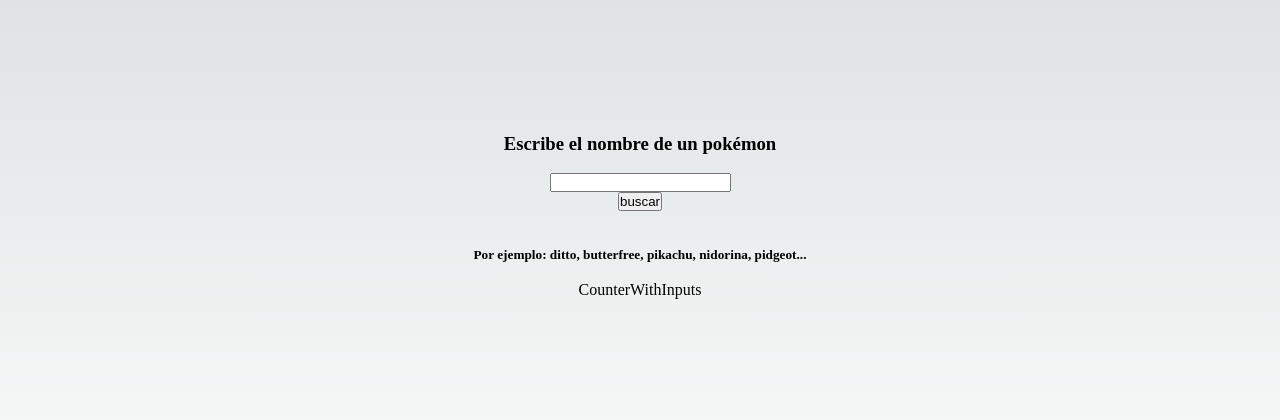
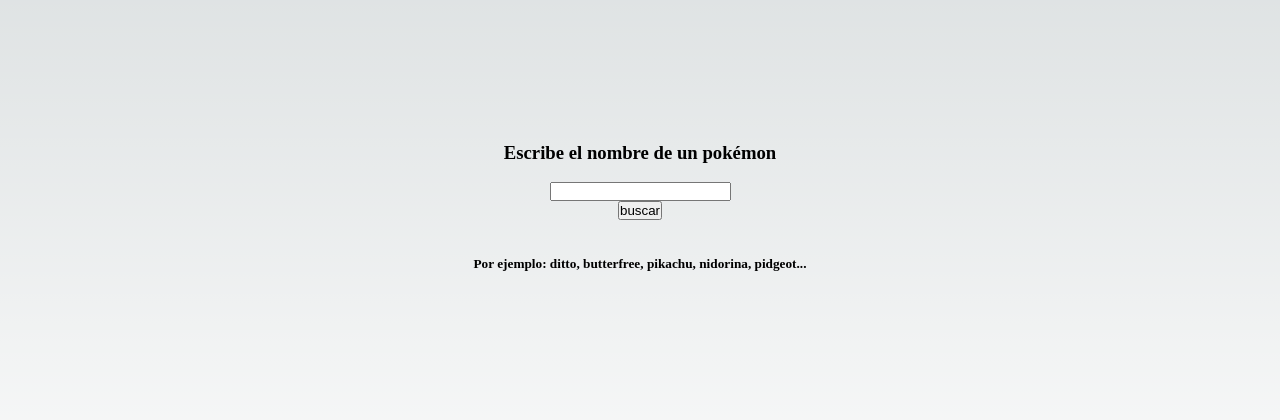
Before and after one commit to Aluonam/pt_071123, a Next.js app: page / in a window 1280 px wide. Shown: the part 184-604 px from the top of the page. Built offline with nearby package versions, Linux system fonts and the light colour scheme.

Commit message:
feat: rename component Counter

```diff
--- /dev/null
+++ b/pages/components/Counter.jsx
@@ -0,0 +1,11 @@
+import React from 'react'
+
+const Counter = () => {
+  return (
+    <>
+
+    </>
+  )
+}
+
+export default Counter
--- a/pages/components/CounterWithInputs.jsx
+++ /dev/null
@@ -1,9 +0,0 @@
-import React from 'react'
-
-const CounterWithInputs = () => {
-  return (
-    <div>CounterWithInputs</div>
-  )
-}
-
-export default CounterWithInputs
--- a/pages/index.js
+++ b/pages/index.js
@@ -1,7 +1,7 @@
 import Head from 'next/head'
 import styles from '@/styles/Home.module.css'
 import InputPokemonAPI from './components/InputPokemonAPI'
-import CounterWithInputs from './components/CounterWithInputs'
+import Counter from './components/Counter'
 
 export default function Home() {
   return (
@@ -15,7 +15,7 @@
       <main className={`${styles.main}`}>
        <InputPokemonAPI></InputPokemonAPI>
        <br/>
-       <CounterWithInputs></CounterWithInputs>
+       <Counter></Counter>
       </main>
     </>
   )
```
